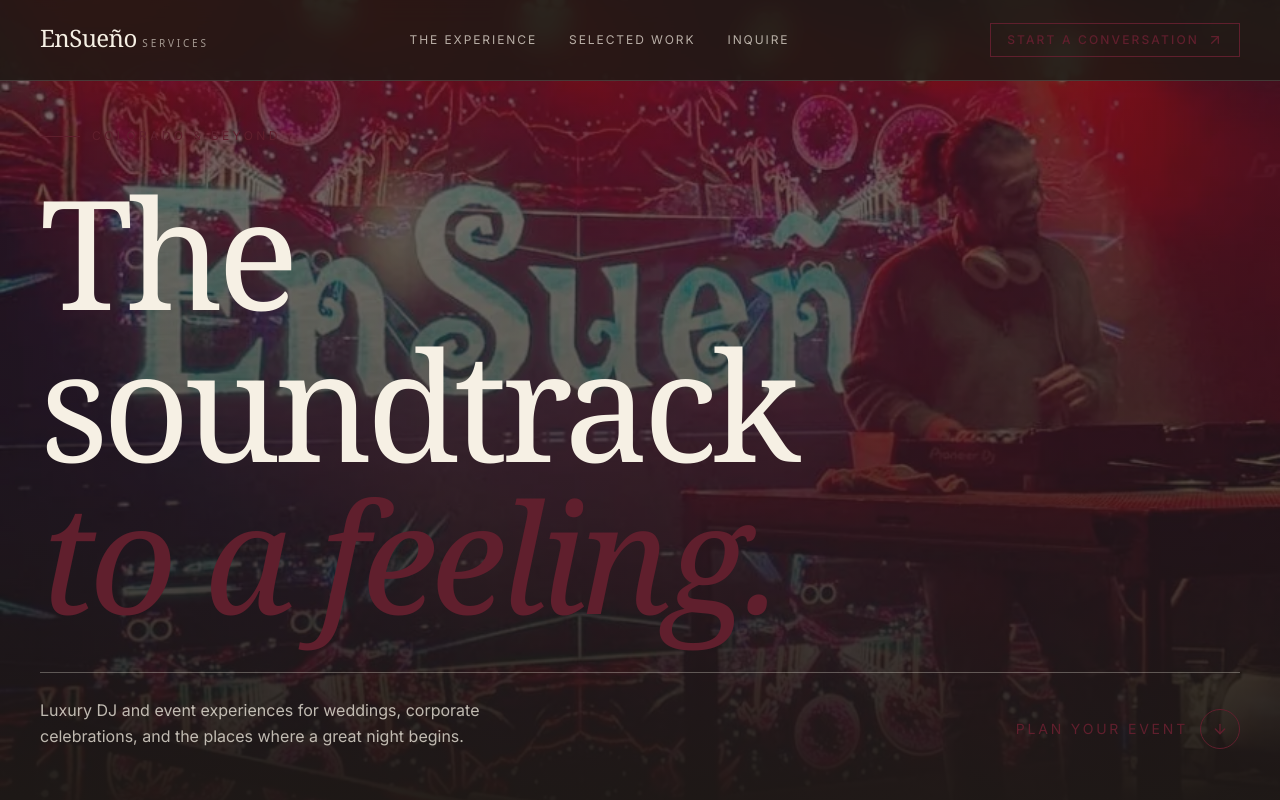
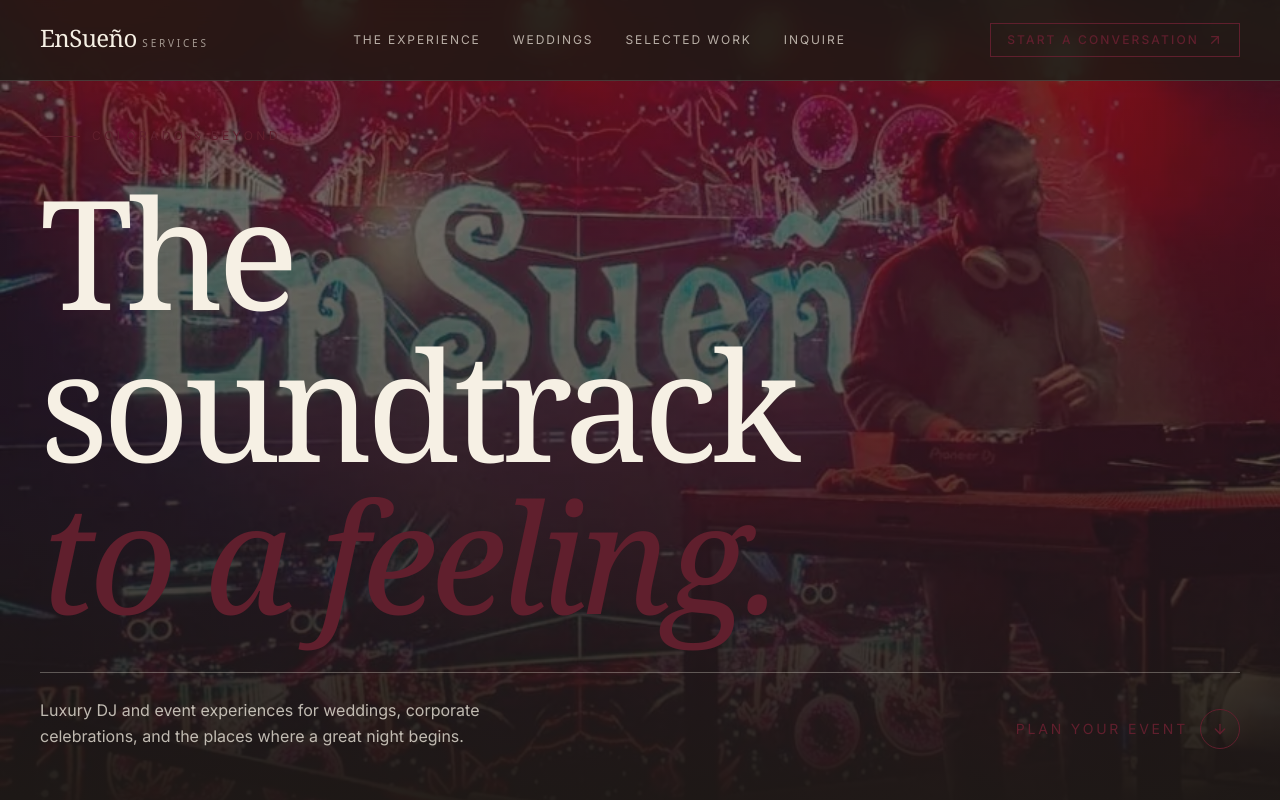
Before and after one commit to ensuenoservices/ensuenoservices, a Next.js app: page / in a window 1280 px wide. Shown: the top 800 px of the page. Built offline with nearby package versions, Linux system fonts and the light colour scheme.

Commit message:
Add weddings link to homepage navigation

```diff
--- a/app/page.tsx
+++ b/app/page.tsx
@@ -24,6 +24,7 @@ export default function Home() {
           <Link href="/" className="font-serif text-2xl tracking-tight">EnSueño <span className="font-sans text-[10px] uppercase tracking-[0.28em] text-background/60">Services</span></Link>
           <nav className="hidden items-center gap-8 md:flex">
             <Link href="#experience" className="nav-link">The experience</Link>
+            <Link href="/weddings" className="nav-link">Weddings</Link>
             <Link href="#work" className="nav-link">Selected work</Link>
             <Link href="#contact" className="nav-link">Inquire</Link>
           </nav>
@@ -48,7 +49,7 @@ export default function Home() {
       <section id="experience" className="mx-auto max-w-7xl px-6 py-24 lg:px-10 lg:py-36">
         <div className="grid gap-14 lg:grid-cols-[.8fr_1.2fr] lg:gap-24">
           <div><p className="eyebrow">The experience</p><h2 className="mt-5 max-w-md font-serif text-5xl leading-none tracking-tight lg:text-7xl">Every detail, <em className="text-accent">in rhythm.</em></h2></div>
-          <div><p className="max-w-2xl text-xl leading-relaxed text-muted-foreground lg:text-2xl">EnSueño brings a refined point of view to the dance floor. Music, atmosphere, and production work together to make your event feel entirely its own.</p><div className="mt-12 grid gap-8 border-t border-border pt-8 sm:grid-cols-3">{services.map((service) => <article key={service.number} className="group"><span className="text-xs text-accent">{service.number}</span><h3 className="mt-8 font-serif text-3xl">{service.title}</h3><p className="mt-4 text-sm leading-relaxed text-muted-foreground">{service.copy}</p><ArrowUpRight className="mt-8 h-5 w-5 text-accent transition-transform group-hover:translate-x-1 group-hover:-translate-y-1" /></article>)}</div></div>
+          <div><p className="max-w-2xl text-xl leading-relaxed text-muted-foreground lg:text-2xl">EnSueño brings a refined point of view to the dance floor. Music, atmosphere, and production work together to make your event feel entirely its own.</p><div className="mt-12 grid gap-8 border-t border-border pt-8 sm:grid-cols-3">{services.map((service) => <article key={service.number} className="group"><span className="text-xs text-accent">{service.number}</span>{service.title === "Weddings" ? <Link href="/weddings" className="block"><h3 className="mt-8 font-serif text-3xl transition-colors group-hover:text-accent">{service.title}</h3><p className="mt-4 text-sm leading-relaxed text-muted-foreground">{service.copy}</p><ArrowUpRight className="mt-8 h-5 w-5 text-accent transition-transform group-hover:translate-x-1 group-hover:-translate-y-1" /></Link> : <><h3 className="mt-8 font-serif text-3xl">{service.title}</h3><p className="mt-4 text-sm leading-relaxed text-muted-foreground">{service.copy}</p><ArrowUpRight className="mt-8 h-5 w-5 text-accent transition-transform group-hover:translate-x-1 group-hover:-translate-y-1" /></>}</article>)}</div></div>
         </div>
       </section>
 
```
